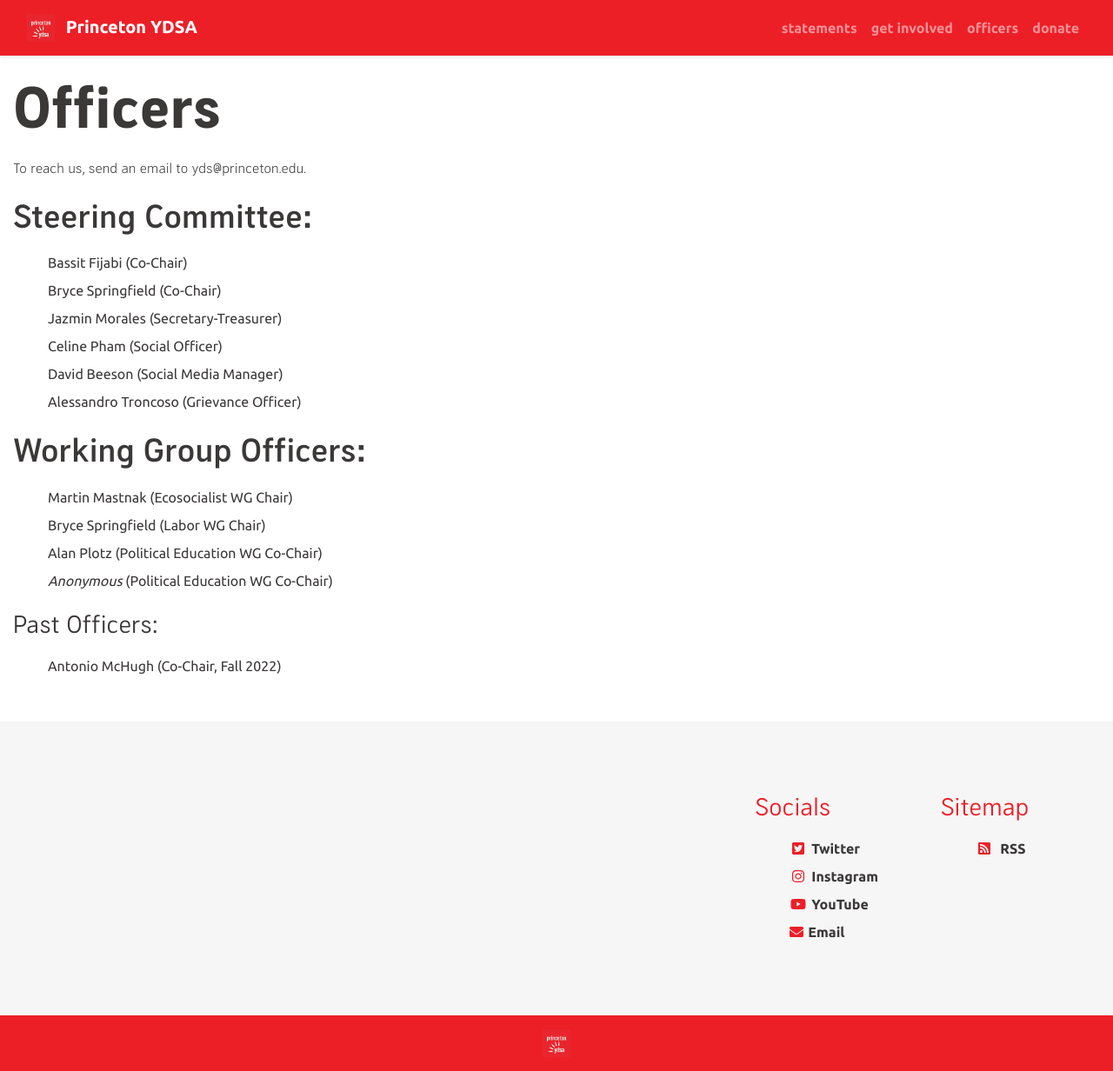
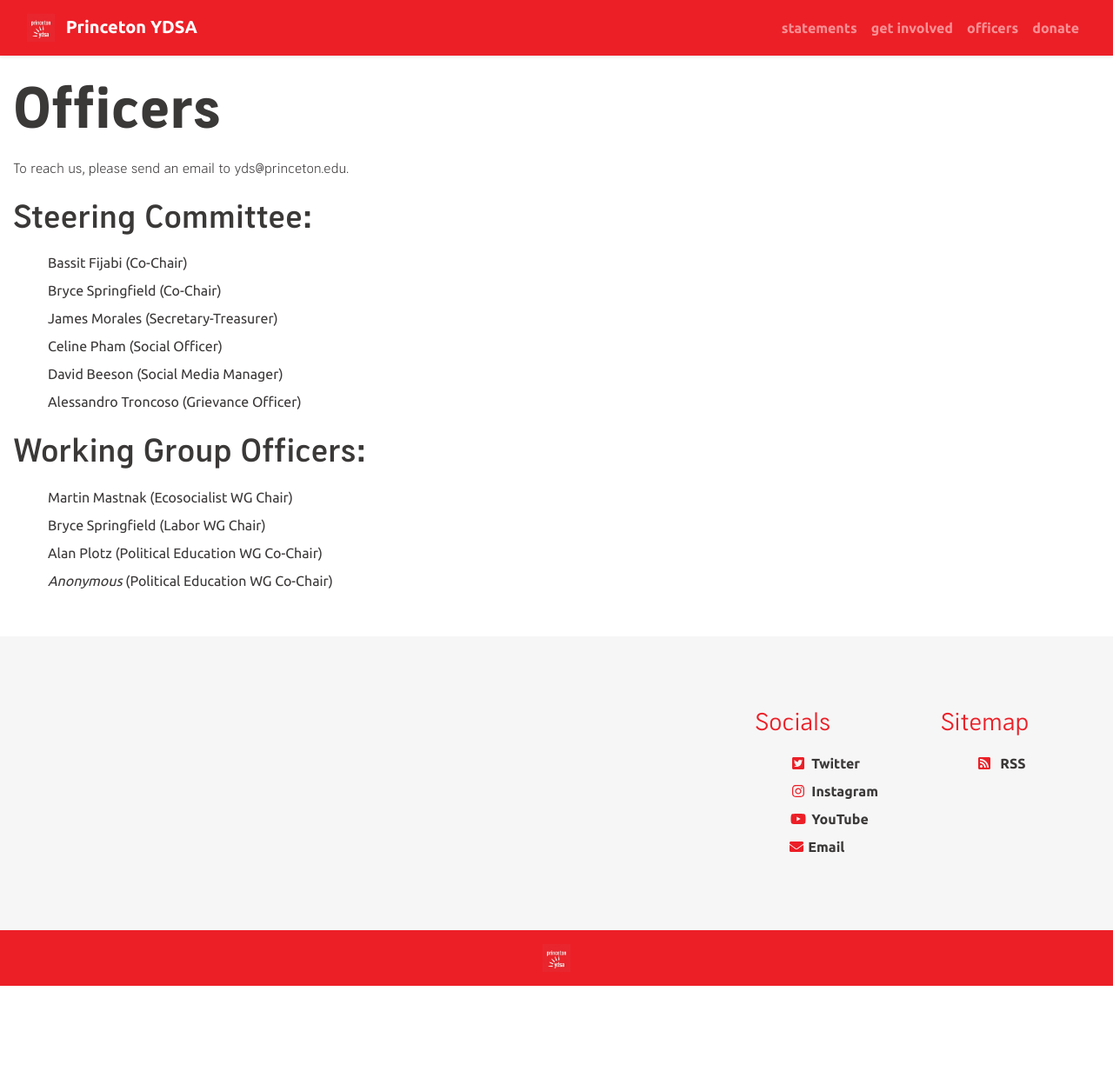
Before and after one commit to centralnjdsa-ntc/princetonydsa.github.io, a Jekyll site: the page built from _pages/officers.md, in a window 1280 px wide. Shown: the whole page at 87% size. Built offline with Jekyll 4.4.1, drawn with Linux system fonts in a browser that asks for light colours; after the commit the page ends 1134 px from its top, so only the background shows below that.

Commit message:
Update officers.md

```diff
--- a/_pages/officers.md
+++ b/_pages/officers.md
@@ -4,12 +4,12 @@
 permalink: /officers/
 ---
 
-To reach us, send an email to yds@princeton.edu.
+To reach us, please send an email to yds@princeton.edu.
 
 ### Steering Committee:
 * Bassit Fijabi (Co-Chair)
 * Bryce Springfield (Co-Chair)
-* Jazmin Morales (Secretary-Treasurer)
+* James Morales (Secretary-Treasurer)
 * Celine Pham (Social Officer)
 * David Beeson (Social Media Manager)
 * Alessandro Troncoso (Grievance Officer)
@@ -19,6 +19,3 @@
 * Bryce Springfield (Labor WG Chair)
 * Alan Plotz (Political Education WG Co-Chair)
 * _Anonymous_ (Political Education WG Co-Chair)
-
-#### Past Officers:
-* Antonio McHugh (Co-Chair, Fall 2022)
```
